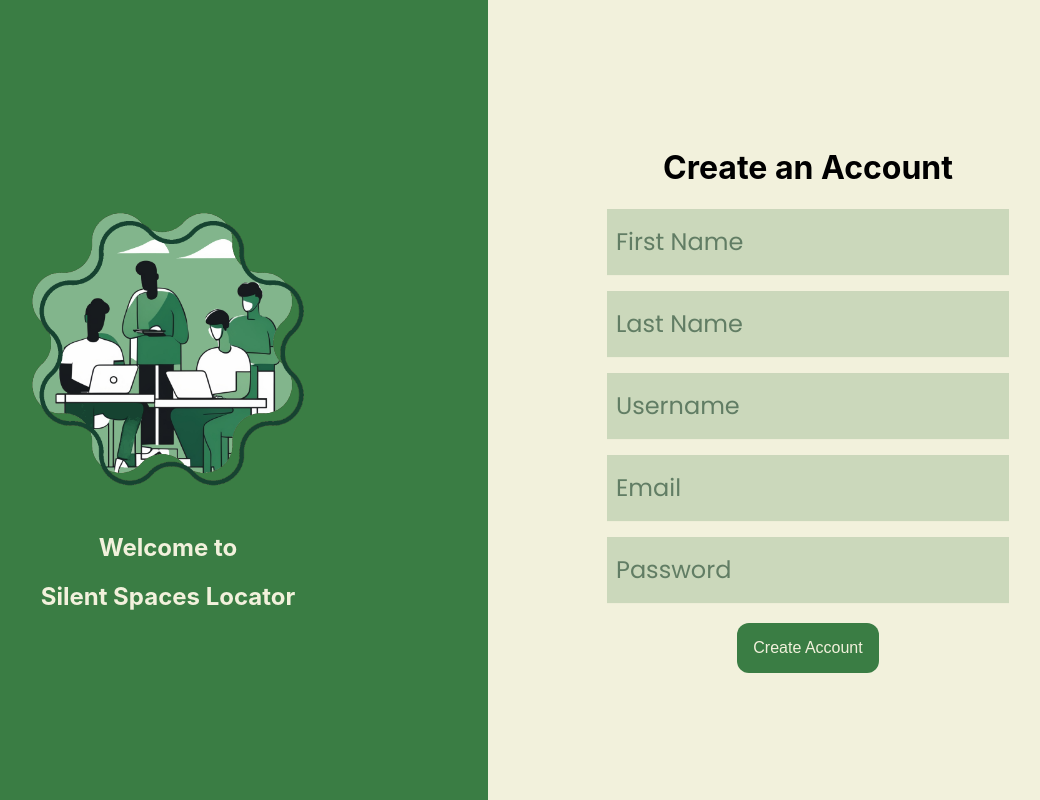
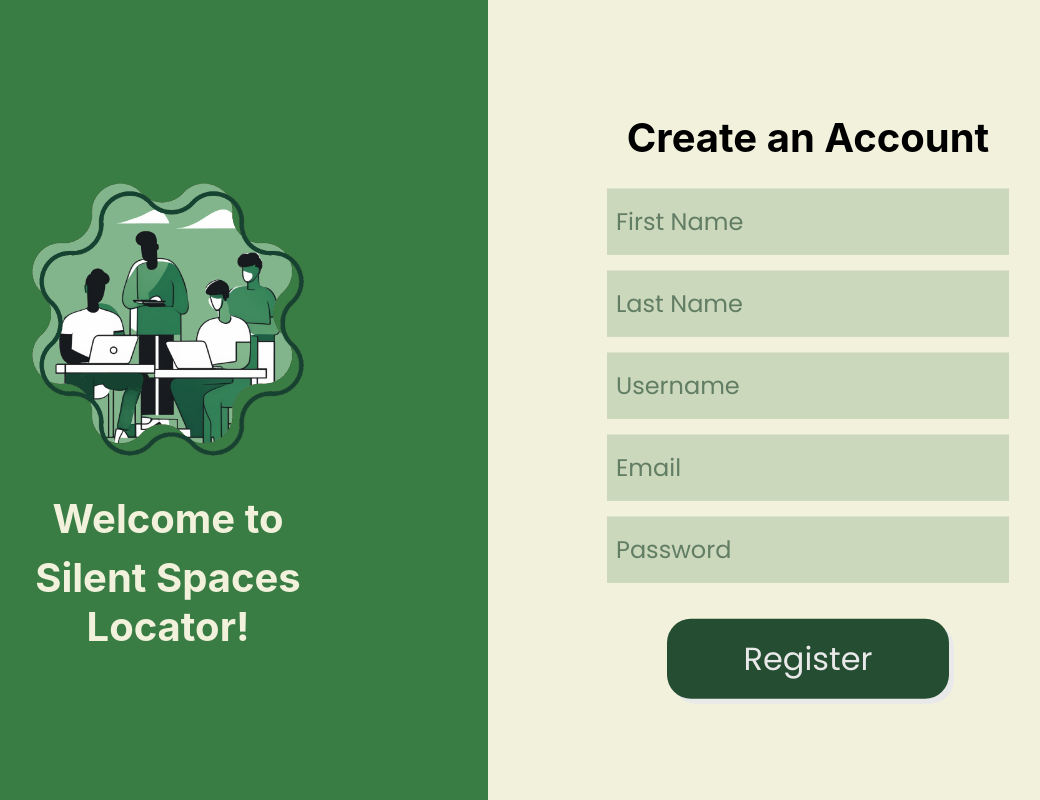
Before and after one commit to Olympicene/Silent-Spaces, a React (Create React App) app in the folder Coding Project/client/: page /sign-up in a window 1280 px wide. Shown: the whole page, without its empty margins (152-1192 px from the left). Built offline with nearby package versions, Linux system fonts and the light colour scheme.

Commit message:
tweaked design on account creation

```diff
--- a/Coding Project/client/src/views/CreateAccount/CreateAccountForm.js
+++ b/Coding Project/client/src/views/CreateAccount/CreateAccountForm.js
@@ -1,7 +1,7 @@
 import React, {useState} from "react";
 import { Link } from "react-router-dom";
 import InputBox from "../../components/InputBox/InputBox";
-
+import Button from "../../components/Button/Button"
 
 const RegistrationForm = () => {
     const [formData, setFormData] = useState({
@@ -81,7 +81,7 @@ const RegistrationForm = () => {
                                         style={{display : "block", backgroundColor: "#BBCEAE", color: "#181D27", border: "1px solid #BBCEAE"}}/>
 
 
-            <button type="submit" className= "green-button">Create Account</button>
+            <Button type="submit" theme="contrast" style={{width : "70%", marginTop: "20px"}}> Register</Button>
 
             {!success && <p>{errors}</p>}
             {success && <h3>SUCCESS Please navigate to the <Link to="/log-in">login</Link> </h3>}
--- a/Coding Project/client/src/views/CreateAccount/CreateAccountPage.js
+++ b/Coding Project/client/src/views/CreateAccount/CreateAccountPage.js
@@ -10,14 +10,14 @@ const CreateAccount = () => {
             <div className="left half">
             <div className="centered">
                 <img src={windowintoStudyGroup} alt = ""/>
-                <h2>Welcome to</h2>
-                <h2>Silent Spaces Locator </h2>
+                <h2 style={{fontSize : 40, margin: 10}}>Welcome to</h2>
+                <h2 style={{fontSize : 40, margin: 10}}>Silent Spaces Locator! </h2>
             </div>
 
             </div>
             <div className="right half">
                 <div className='align-center'>
-                    <h1> Create an Account</h1>
+                    <h1 style={{fontSize : 40}}> Create an Account</h1>
                     <RegistrationForm/>
                 </div>
             </div>
--- a/Coding Project/client/src/views/Login/LoginForm.js
+++ b/Coding Project/client/src/views/Login/LoginForm.js
@@ -43,7 +43,6 @@ const Login = () => {
             setErrors(res.message)
           }
 
-
           throw new Error('Login failed');
         }
 
```
